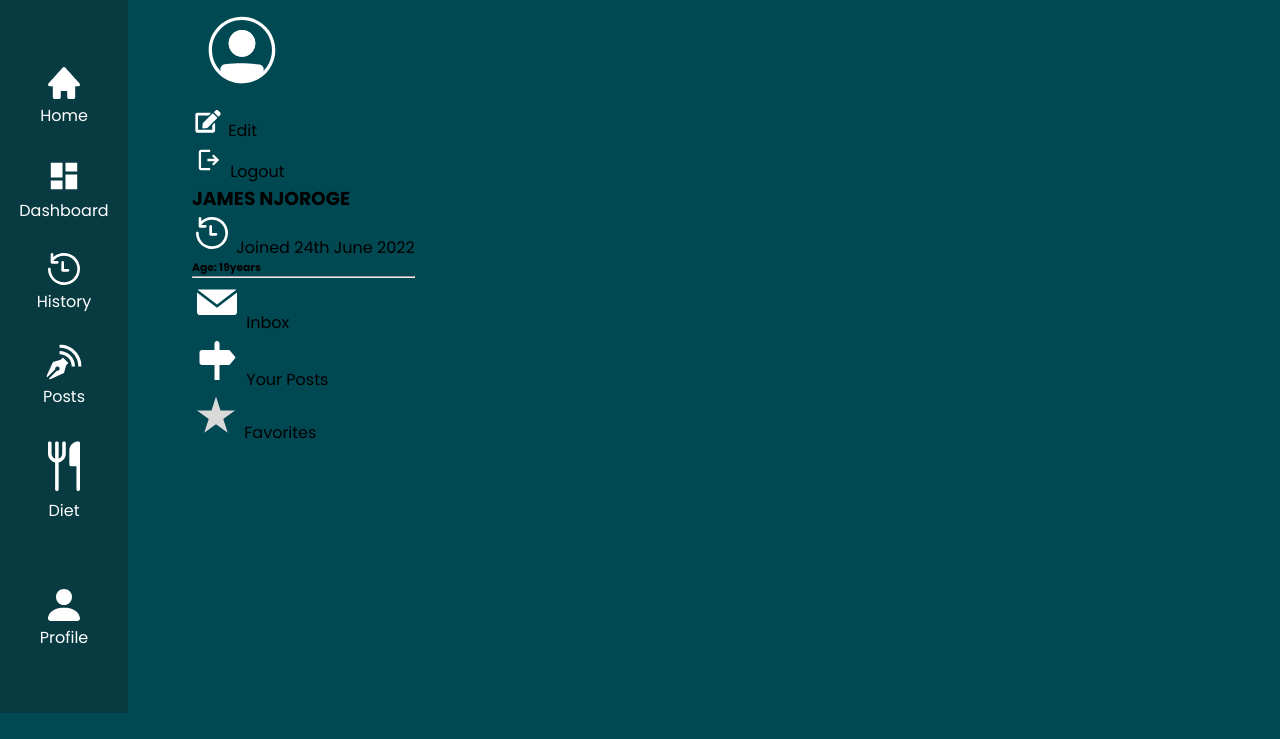
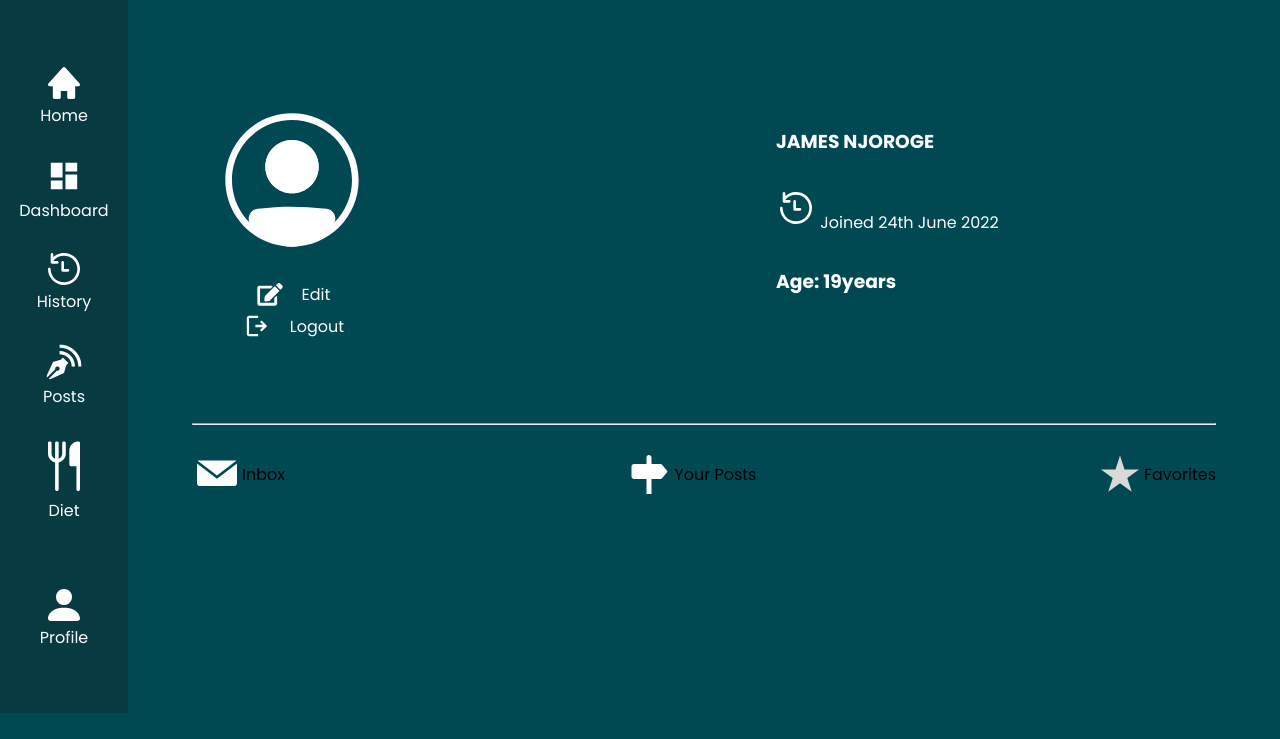
Before and after one commit to devjamesnjoroge/capstone-health-assistant, a Django app: page /profile/ in a window 1280 px wide. Shown: the top 739 px of the page. Run offline with Django 4.2, Linux system fonts and the light colour scheme; some libraries are stand-ins or nearby versions.

Commit message:
ft: create profile template layout contents

```diff
--- a/medical/static/css/base.css
+++ b/medical/static/css/base.css
@@ -65,6 +65,54 @@ main{
 
 /* PROFILE TEMPLATE STYLING */
 
+section, nav{
+    width: 80vw;
+}
+
+section{
+    display: flex;
+    align-items: center;
+    gap: 30vw;
+    margin: 10vh 0;
+}
+
+section .col-md-4{
+    display: flex;
+    flex-direction: column;
+    align-items: center;
+    color: var(--light);
+    cursor: pointer;
+}
+
+.row_edit, .row_logout{
+    display: flex;
+    align-items: center;
+    gap: 1rem;
+}
+
+section .col-md-5{
+    display: flex;
+    flex-direction: column;
+    gap: 2rem;
+    color: var(--light);
+}
+
+hr{
+    margin: 3vh 0;
+}
+
+nav{
+    display: flex;
+    align-items: center;
+    justify-content: space-between;
+}
+
+nav .col_nav{
+    display: flex;
+    align-items: center;
+    justify-content: center;
+}
+
 @media screen and (max-width: 992px) {
 
     footer{
--- a/medical/templates/profile.html
+++ b/medical/templates/profile.html
@@ -4,7 +4,7 @@
 <section class="header">
 
     <div class="col-md-4">
-        <svg width="100" height="100" viewBox="0 0 48 48" fill="none" xmlns="http://www.w3.org/2000/svg">
+        <svg width="200" height="200" viewBox="0 0 48 48" fill="none" xmlns="http://www.w3.org/2000/svg">
             <path fill-rule="evenodd" clip-rule="evenodd" d="M24 42C33.941 42 42 33.941 42 24C42 14.059 33.941 6 24 6C14.059 6 6 14.059 6 24C6 33.941 14.059 42 24 42ZM24 44C35.046 44 44 35.046 44 24C44 12.954 35.046 4 24 4C12.954 4 4 12.954 4 24C4 35.046 12.954 44 24 44Z" fill="white"/>
             <path d="M12 35.63C12 34.597 12.772 33.724 13.8 33.61C21.515 32.756 26.52 32.833 34.218 33.629C34.6024 33.6694 34.9667 33.8208 35.2665 34.0648C35.5663 34.3089 35.7885 34.6349 35.906 35.0031C36.0235 35.3714 36.0312 35.7658 35.9282 36.1384C35.8252 36.5109 35.616 36.8454 35.326 37.101C26.241 45.02 21.049 44.911 12.64 37.109C12.23 36.729 12 36.189 12 35.631V35.63Z" fill="white"/>
             <path fill-rule="evenodd" clip-rule="evenodd" d="M34.115 34.623C26.478 33.833 21.545 33.759 13.909 34.604C13.6576 34.6333 13.4259 34.7543 13.2582 34.9437C13.0905 35.1332 12.9986 35.3779 13 35.631C13 35.917 13.119 36.188 13.32 36.376C17.488 40.242 20.646 41.989 23.733 42C26.831 42.011 30.159 40.278 34.669 36.348C34.8123 36.2205 34.9154 36.0541 34.9659 35.869C35.0164 35.684 35.012 35.4882 34.9533 35.3056C34.8946 35.123 34.7842 34.9614 34.6354 34.8404C34.4865 34.7194 34.3058 34.6442 34.115 34.624V34.623ZM13.69 32.616C21.486 31.753 26.564 31.831 34.322 32.634C34.9003 32.6944 35.4485 32.922 35.8994 33.2891C36.3503 33.6562 36.6844 34.1468 36.8607 34.7009C37.0371 35.2549 37.0481 35.8484 36.8924 36.4086C36.7367 36.9688 36.421 37.4714 35.984 37.855C31.409 41.843 27.599 44.015 23.727 44C19.844 43.986 16.202 41.777 11.961 37.842C11.6574 37.5592 11.4153 37.2168 11.2499 36.8362C11.0846 36.4556 10.9995 36.045 11 35.63C10.9985 34.8844 11.2722 34.1645 11.7686 33.6082C12.2649 33.0519 12.9491 32.6982 13.69 32.615V32.616Z" fill="white"/>
@@ -35,7 +35,7 @@
             </svg>
             <span>Joined 24th June 2022</span>
         </div>
-        <h6>Age: 19years</h6>
+        <h3>Age: 19years</h3>
     </div>
 
 </section>
```
